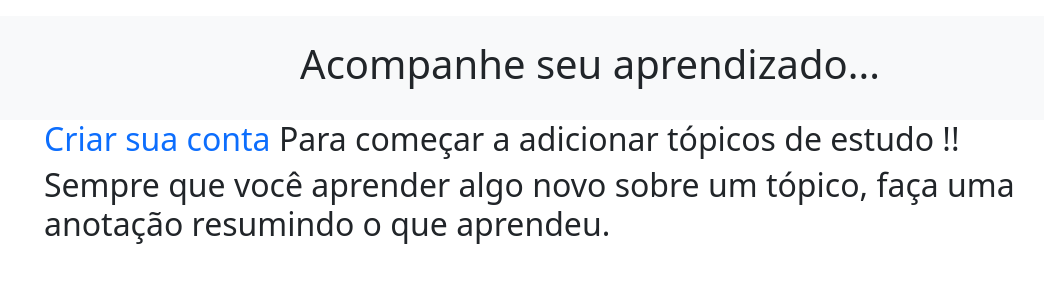
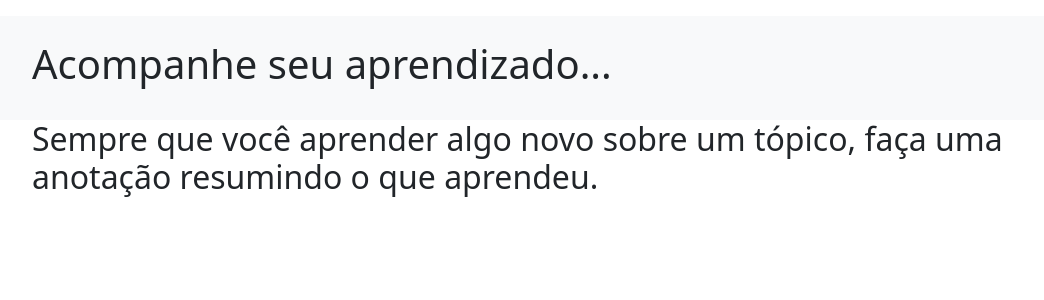
Before and after one commit to MarcioDuani/Learnining_logs, a Django app: page / in a window 1280 px wide. Shown: the part 112-412 px from the top of the page, without its empty margins (50-1094 px from the left). Run offline with Django 5.2, Linux system fonts and the light colour scheme; a user stored in the database is signed in; some libraries are stand-ins or nearby versions.

Commit message:
estilo
este

```diff
--- a/learning_log/learning_logs/templates/learning_logs/base.html
+++ b/learning_log/learning_logs/templates/learning_logs/base.html
@@ -13,17 +13,19 @@
       <body>
         <style>
 
+         small{
+          display: none;
+         }
+
           a:link {
           text-decoration:none;
           }
-
-
-
 
           .menu{
             width: 1300px;
             height: 300px;
           overflow-y: scroll;}
+
           </style>
                 <nav class="navbar navbar-expand-lg bg-light navbar-light mb-3 ">
 
--- a/learning_log/learning_logs/templates/learning_logs/edit_entry.html
+++ b/learning_log/learning_logs/templates/learning_logs/edit_entry.html
@@ -10,7 +10,7 @@
     {% block content %}
         <p><a href="{% url 'topic' topic_id=topic.id %}"><button class="btn btn-outline-primary btn-sm" name="submit" >Voltar</button></a></p>
 
-        <div class="container mb-3"><h4>Anotação:</h4></div>
+        <div class="container mb-3"><h4>Editar anotação:</h4></div>
 
     <form action="{% url 'edit_entry' entry_id=entry.id %}" method="post">
         {% csrf_token %}
--- a/learning_log/learning_logs/templates/learning_logs/index.html
+++ b/learning_log/learning_logs/templates/learning_logs/index.html
@@ -5,18 +5,41 @@
 
 
 {% block header%}
-        <h1>Acompanhe seu aprendizado...</h1>
+<div class="container">
+    <div class="box">
+        <div class="panel panel-default">
+           <div class="panel-heading">
+            <h1>Acompanhe seu aprendizado...</h1>
+           </div>
+        </div>
+    </div>
+</div>
+
 {% endblock header%}
 
     {% block content %}
 
-    <div class="container">
-        <h2><a href="{% url 'register' %}">Criar sua conta</a> Para começar a adicionar tópicos de estudo !!</h2>
-    </div>
-        <div class="container">
+    {% if user.is_authenticated %}
+
+        <div class="panel-footer">
             <h2>
                 Sempre que você aprender algo novo sobre um tópico, faça uma anotação resumindo o que aprendeu.
             </h2>
         </div>
 
+    {% else %}
+
+        <div class="panel-body">
+            <h2><a href="{% url 'register' %}">Criar sua conta</a> para começar a adicionar tópicos de estudo !!</h2>
+        </div>
+
+    <div class="panel-footer">
+        <h2>
+            Sempre que você aprender algo novo sobre um tópico, faça uma anotação resumindo o que aprendeu.
+        </h2>
+    </div>
+
+
+    {% endif%}
+
 {% endblock content %}
--- a/learning_log/users/templates/users/register.html
+++ b/learning_log/users/templates/users/register.html
@@ -17,7 +17,7 @@
     <div class="container mt-5">
         <div class="row justify-content-center">
             <div class="col-md-6">
-                <form action="{% url 'register' %}" method="post">
+                <form action="{% url 'register' %}" method="post" class="ul-none">
                     {% csrf_token %}
                     {% bootstrap_form form %}
                     {% buttons %}
--- a/learning_log/users/views.py
+++ b/learning_log/users/views.py
@@ -9,7 +9,12 @@ def logout_view(resquest):
     return HttpResponseRedirect(reverse('index'))
 
 
+
 def register(request):
+
+    if request.user.is_authenticated:
+        return HttpResponseRedirect(reverse('index'))
+
     if request.method != 'POST':
         form = UserCreationForm()
     else:
```
Also changed, not shown: learning_log/db.sqlite3.
